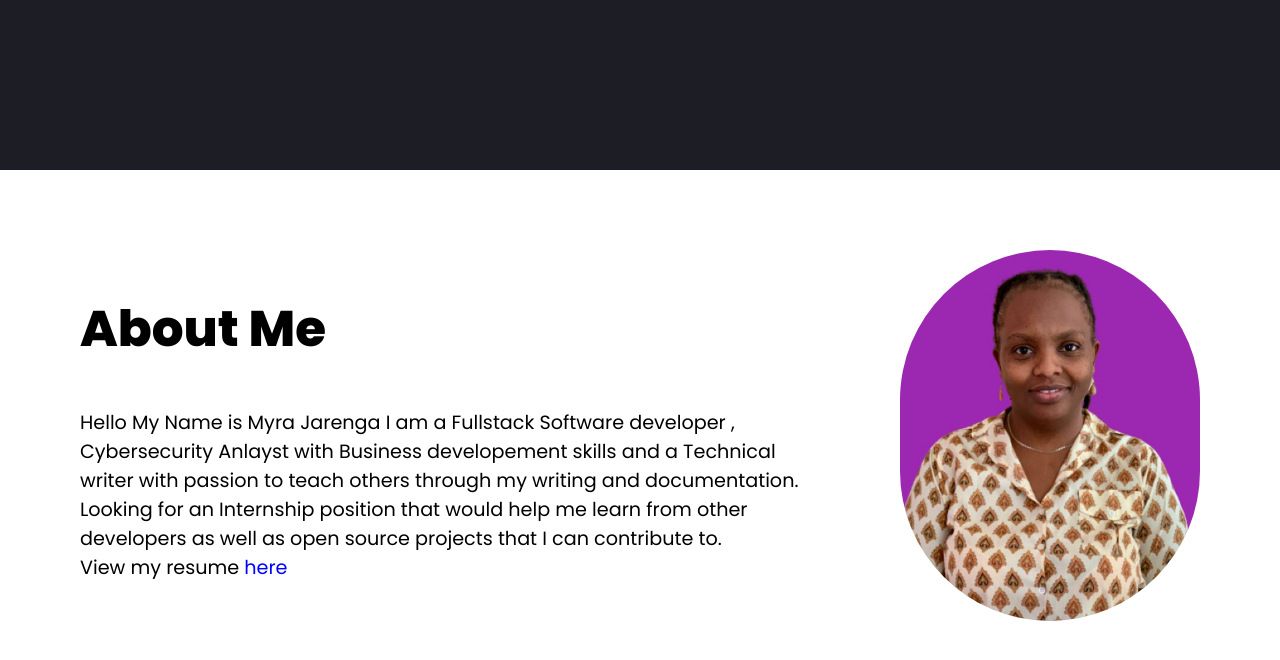
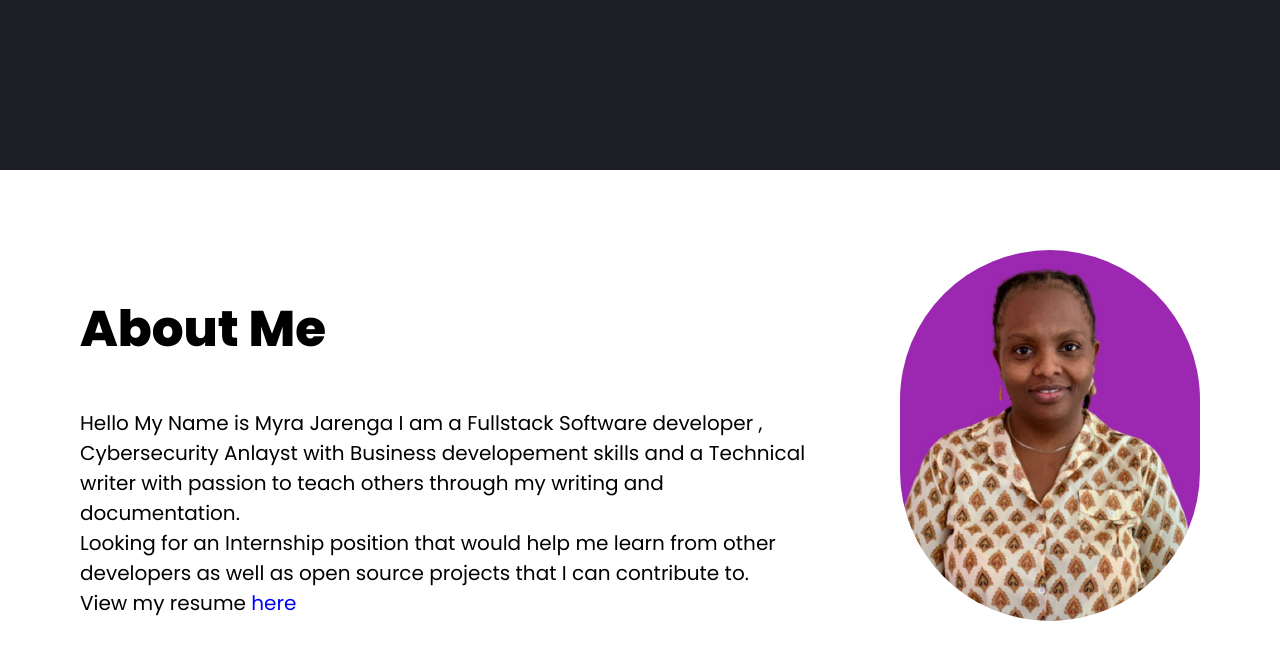
Before and after one commit to myrajarenga/myrajarenga.github.io, a plain HTML site: page index.html in a window 1280 px wide. Shown: the part 630-1290 px from the top of the page. Drawn offline with Linux system fonts and the light colour scheme.

Commit message:
updated stling on css file

```diff
--- a/index.html
+++ b/index.html
@@ -39,7 +39,7 @@
                 </a></div>
                 <div><a href="https://www.twitter.com/myrajarenga" target="_blank" class="social"><svg xmlns="http://www.w3.org/2000/svg" fill="#ffffff" width="50" height="50" viewBox="0 0 24 24"><path d="M24 4.557c-.883.392-1.832.656-2.828.775 1.017-.609 1.798-1.574 2.165-2.724-.951.564-2.005.974-3.127 1.195-.897-.957-2.178-1.555-3.594-1.555-3.179 0-5.515 2.966-4.797 6.045-4.091-.205-7.719-2.165-10.148-5.144-1.29 2.213-.669 5.108 1.523 6.574-.806-.026-1.566-.247-2.229-.616-.054 2.281 1.581 4.415 3.949 4.89-.693.188-1.452.232-2.224.084.626 1.956 2.444 3.379 4.6 3.419-2.07 1.623-4.678 2.348-7.29 2.04 2.179 1.397 4.768 2.212 7.548 2.212 9.142 0 14.307-7.721 13.995-14.646.962-.695 1.797-1.562 2.457-2.549z"/></svg>
                 </a></div>
-                <div></div> <a href="https://medium.com/@myrajarenga1234" target="_blank" class="social"><svg xmlns="http://www.w3.org/2000/svg" fill="#ffffff" width="50" height="50" viewBox="0 0 24 24"><path d="M18.376 13.896l-2.376.479.479-2.375 1.897 1.896zm-1.425-2.368l1.896 1.896 5.153-5.153-1.896-1.896-5.153 5.153zm3.31 3.311l-.094.08v2.241c-3.927.269-6.853 1.148-8.25 1.649v-11.74c2.705-1.602 7.582-2.172 10.083-2.303v-1.766c-4.202.128-8.307.804-11 2.481-2.693-1.677-6.798-2.353-11-2.481v15.904c3.608.11 7.146.624 9.778 1.829.775.355 1.666.356 2.444 0 2.633-1.205 6.169-1.718 9.777-1.829v-5.804l-1.738 1.739zm-10.178 3.969c-1.397-.5-4.322-1.38-8.25-1.649v-12.228c4.727.356 6.9 1.341 8.25 2.14v11.737zm4.959-4.263l.177-1.066-2.219.549v1.019l2.042-.502z"/></svg>
+                <div></div> <a href="https://medium.com/@myrajarenga1234 " target="_blank" class="social"><svg xmlns="http://www.w3.org/2000/svg" fill="#ffffff" width="50" height="50" viewBox="0 0 24 24"><path d="M18.376 13.896l-2.376.479.479-2.375 1.897 1.896zm-1.425-2.368l1.896 1.896 5.153-5.153-1.896-1.896-5.153 5.153zm3.31 3.311l-.094.08v2.241c-3.927.269-6.853 1.148-8.25 1.649v-11.74c2.705-1.602 7.582-2.172 10.083-2.303v-1.766c-4.202.128-8.307.804-11 2.481-2.693-1.677-6.798-2.353-11-2.481v15.904c3.608.11 7.146.624 9.778 1.829.775.355 1.666.356 2.444 0 2.633-1.205 6.169-1.718 9.777-1.829v-5.804l-1.738 1.739zm-10.178 3.969c-1.397-.5-4.322-1.38-8.25-1.649v-12.228c4.727.356 6.9 1.341 8.25 2.14v11.737zm4.959-4.263l.177-1.066-2.219.549v1.019l2.042-.502z"/></svg>
                 </a></div>
             </div>
         </div>
@@ -47,9 +47,9 @@
     <section class="sub-section" id="about-me">
         <div class="information">
             <h2>About Me</h2>
-            <p class="p">Hello My Name is Myra Jarenga I am a Fullstack Software developer , Cybersecurity Anlayst with Business developement skills and a Technical writer with passion to teach others through my writing and documentation. </p>
-            <p class="p">Looking for an Internship position that would help me learn from other developers as well as open source projects that I can contribute to.</p>
-            <p>View my resume<a class="resume_link" href="https://docs.google.com/document/d/19aAHyLmdlULCqqJez28YNpJphNoHUebN3ZWoPSPBKE0/edit" target="_blank"> here</a></p>
+            <p class="para">Hello My Name is Myra Jarenga I am a Fullstack Software developer , Cybersecurity Anlayst with Business developement skills and a Technical writer with passion to teach others through my writing and documentation. </p>
+            <p class="para">Looking for an Internship position that would help me learn from other developers as well as open source projects that I can contribute to.</p>
+            <p class="para">View my resume<a class="resume_link" href="https://docs.google.com/document/d/19aAHyLmdlULCqqJez28YNpJphNoHUebN3ZWoPSPBKE0/edit" target="_blank"> here</a></p>
         </div>
 
         <div class="headshot-container">
--- a/styles.css
+++ b/styles.css
@@ -35,9 +35,11 @@ ul {
     font-size: 30px;
 }
 
+
 li {
     text-decoration: none;
 }
+
 
 h1 {
     font-size: 90px;
@@ -50,7 +52,12 @@ h2 {
 
 p {
     margin: 0;
-    font-size: larger ;
+    font-size: 25px ;
+    font-weight: 500;
+}
+.para {
+    margin: 0;
+    font-size: 20px ;
     font-weight: 500;
 }
 
```
